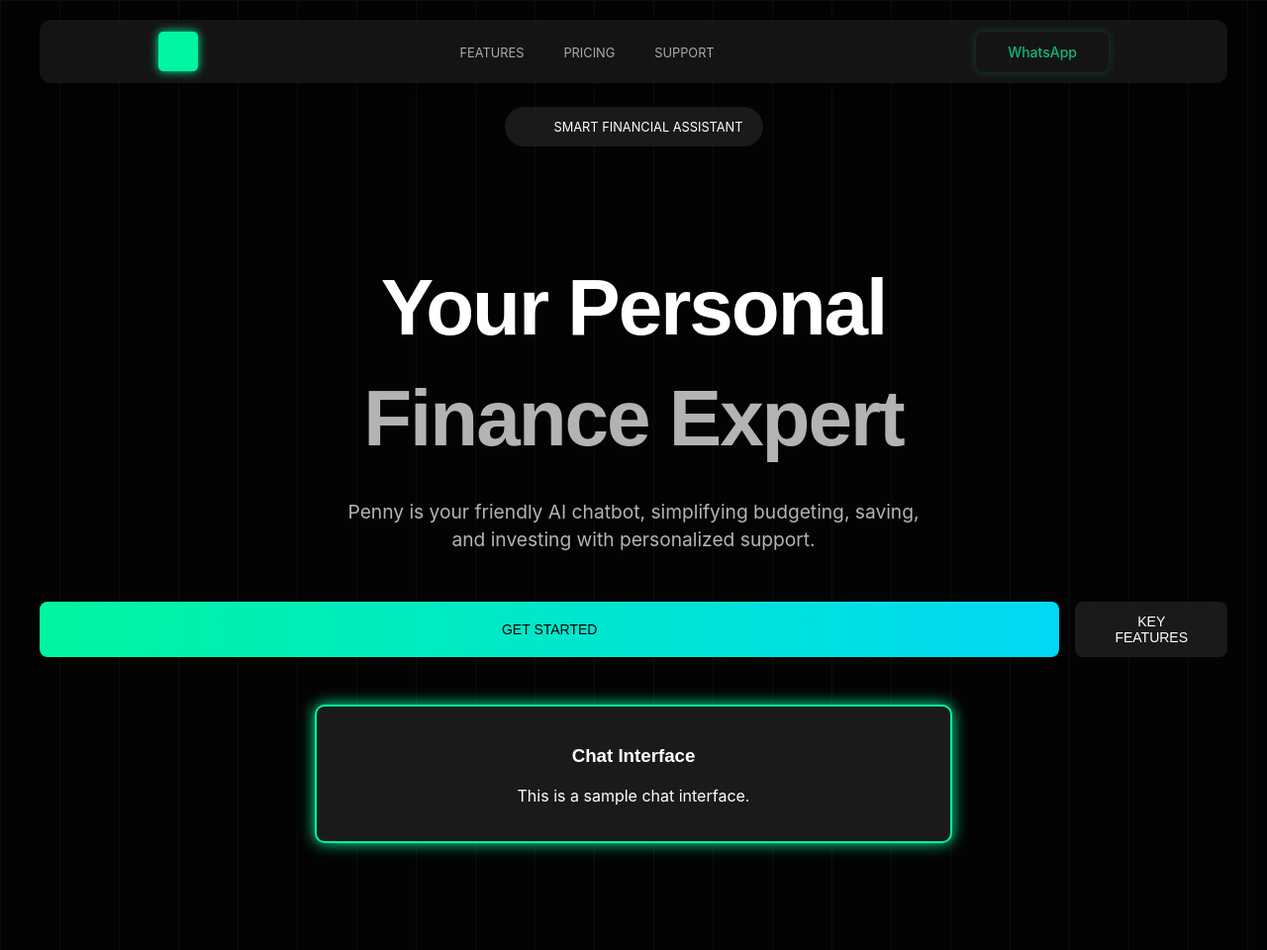
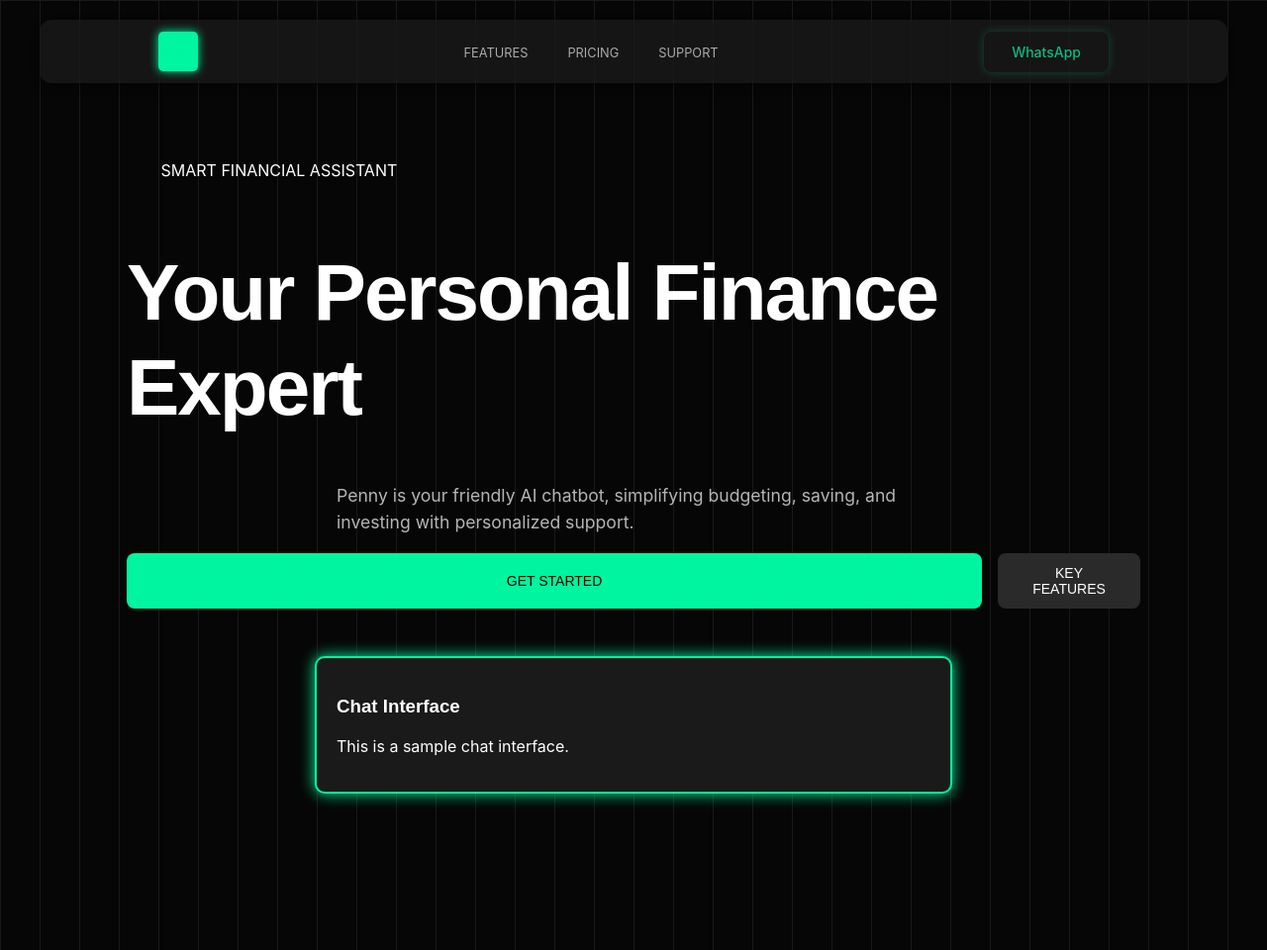
Before and after one commit to rether-io/Site-bolt, a website built with Vite: page index.html in a window 1280 px wide. Shown: the top 960 px of the page at 99% size. Built offline with nearby package versions, Linux system fonts and the light colour scheme; files whose address does not match are found by name.

Commit message:
hero section atualizada teste

```diff
--- a/style.css
+++ b/style.css
@@ -107,39 +107,14 @@ nav {
   padding: 5rem 0;
   background-color: #0A0A0A;
   background-image:
-    linear-gradient(rgba(0,0,0,0.7), rgba(0,0,0,0.7)),
+    linear-gradient(rgba(0,0,0,0.4), rgba(0,0,0,0.4)),
     linear-gradient(to right, #2A2A2A 1px, transparent 1px),
     linear-gradient(to bottom, #2A2A2A 1px, transparent 1px);
-  background-size: 100% 100%, 60px 60px;
+  background-size: 100% 100%, 40px 40px;
   background-position: center, 0 0;
   min-height: 100vh;
   display: flex;
   align-items: center;
-}
-
-.hero-content {
-  position: relative;
-  text-align: center;
-  width: 100%;
-  max-width: 1200px;
-  margin: 0 auto;
-  padding: 0 20px;
-}
-
-.top-badge {
-  display: inline-flex;
-  align-items: center;
-  background-color: rgba(42, 42, 42, 0.6);
-  color: #fff;
-  padding: 10px 20px;
-  border-radius: 20px;
-  font-size: 0.8rem;
-  margin-bottom: 3rem;
-  backdrop-filter: blur(10px);
-}
-
-.headline {
-  margin-bottom: 2rem;
 }
 
 .headline-split {
@@ -147,28 +122,7 @@ nav {
   line-height: 1.2;
   display: block;
   letter-spacing: -2px;
-  margin-bottom: 1rem;
-}
-
-.headline-split span:first-child {
-  color: white;
-  display: block;
-  margin-bottom: 1rem;
-}
-
-.headline-split span:last-child {
-  color: rgba(255, 255, 255, 0.7);
-  display: block;
-}
-
-.subtitle {
-  font-size: 1.2rem;
-  margin-bottom: 3rem;
-  opacity: 0.7;
-  max-width: 600px;
-  margin-left: auto;
-  margin-right: auto;
-  line-height: 1.5;
+  margin-bottom: 3rem; /* Aumentado para dar mais espaço antes dos botões */
 }
 
 .hero-buttons {
@@ -180,7 +134,7 @@ nav {
 
 .btn {
   display: inline-block;
-  padding: 0.75rem 2rem;
+  padding: 0.75rem 1.75rem;
   text-decoration: none;
   border-radius: 8px;
   cursor: pointer;
@@ -191,19 +145,23 @@ nav {
 }
 
 .btn-primary {
-  background: linear-gradient(90deg, #00F5A0, #00D9F5);
+  background: #00F5A0;
   color: #000;
 }
 
 .btn-secondary {
-  background: rgba(42, 42, 42, 0.6);
-  backdrop-filter: blur(10px);
+  background: #2A2A2A;
   color: #fff;
 }
 
-.btn:hover {
-  transform: translateY(-2px);
-  box-shadow: 0 10px 20px rgba(0,0,0,0.2);
+.subtitle {
+  font-size: 1.1rem;
+  margin-top: 3rem; /* Movido para depois dos botões */
+  opacity: 0.7;
+  max-width: 600px;
+  margin-left: auto;
+  margin-right: auto;
+  line-height: 1.5;
 }
 
 /* O resto do CSS original permanece igual */
```
